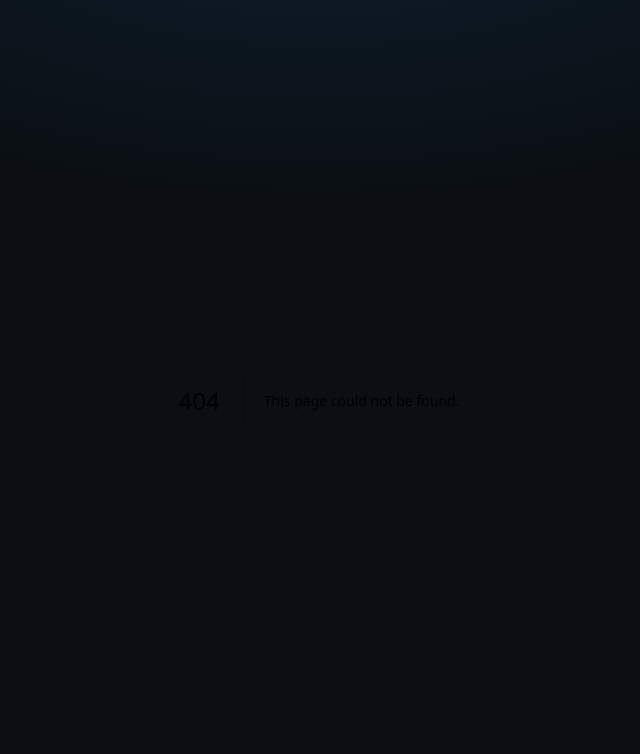
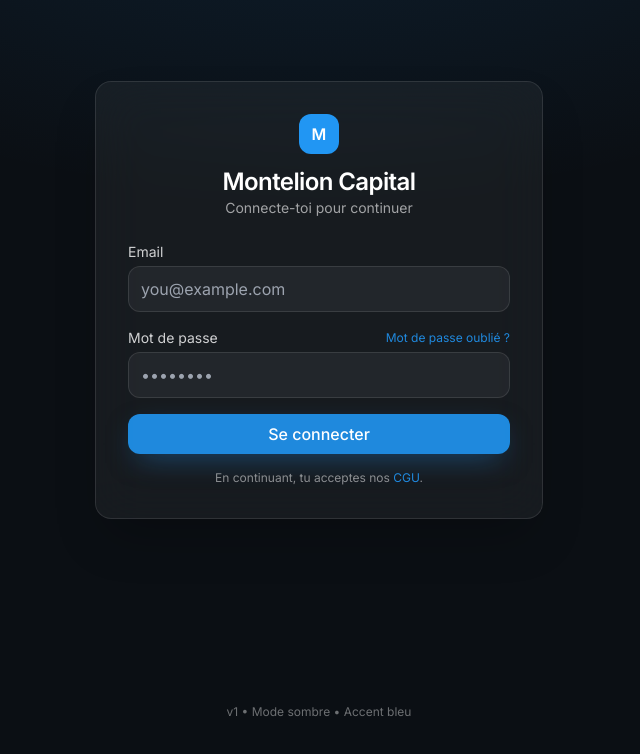
Before and after one commit to montelioncapital/montelion-app-v1, a Next.js app: page /login in a window 1280 px wide. Before the commit this address had no page. Shown: the top 754 px of the page, without its empty margins (321-961 px from the left). Built offline with nearby package versions, Linux system fonts and the light colour scheme.

Commit message:
Create page.jsx

```diff
--- /dev/null
+++ b/app/(auth)/login/page.jsx
@@ -0,0 +1,62 @@
+// app/(auth)/login/page.jsx
+import Link from "next/link";
+
+export const metadata = { title: "Connexion — Montelion Capital" };
+
+export default function LoginPage() {
+  return (
+    <main className="min-h-dvh grid place-items-center px-4">
+      <div className="w-full max-w-md card-glass p-6 sm:p-8">
+        {/* Branding */}
+        <div className="mb-6 text-center">
+          <div className="mx-auto mb-3 h-10 w-10 rounded-xl bg-[rgb(var(--accent))] grid place-items-center text-white font-semibold">
+            M
+          </div>
+          <h1 className="text-2xl font-semibold tracking-tight">Montelion Capital</h1>
+          <p className="text-sm text-white/60">Connecte-toi pour continuer</p>
+        </div>
+
+        {/* Form */}
+        <form className="space-y-4">
+          <div>
+            <label className="mb-1 block text-sm text-white/80">Email</label>
+            <input
+              type="email"
+              placeholder="you@example.com"
+              className="w-full rounded-xl bg-white/5 border border-white/10 px-3 py-2.5
+                         outline-none focus:ring-2 focus:ring-[rgb(var(--accent))]/40"
+            />
+          </div>
+
+          <div>
+            <div className="mb-1 flex items-center justify-between">
+              <label className="block text-sm text-white/80">Mot de passe</label>
+              <Link href="#" className="text-xs text-[rgb(var(--accent))]/90 hover:underline">
+                Mot de passe oublié ?
+              </Link>
+            </div>
+            <input
+              type="password"
+              placeholder="••••••••"
+              className="w-full rounded-xl bg-white/5 border border-white/10 px-3 py-2.5
+                         outline-none focus:ring-2 focus:ring-[rgb(var(--accent))]/40"
+            />
+          </div>
+
+          <button type="submit" className="btn-primary w-full">Se connecter</button>
+
+          <p className="text-center text-xs text-white/50">
+            En continuant, tu acceptes nos{" "}
+            <Link href="#" className="text-[rgb(var(--accent))]/90 hover:underline">
+              CGU
+            </Link>
+            .
+          </p>
+        </form>
+      </div>
+
+      {/* Petit badge version */}
+      <p className="mt-6 text-xs text-white/40">v1 • Mode sombre • Accent bleu</p>
+    </main>
+  );
+}
```
